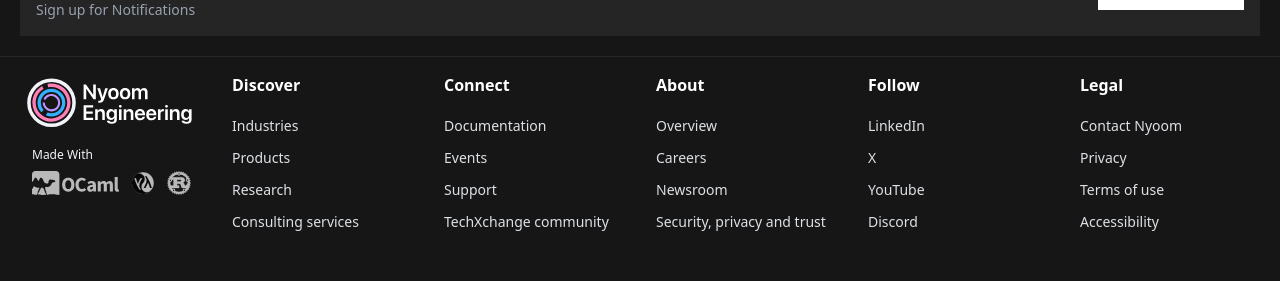
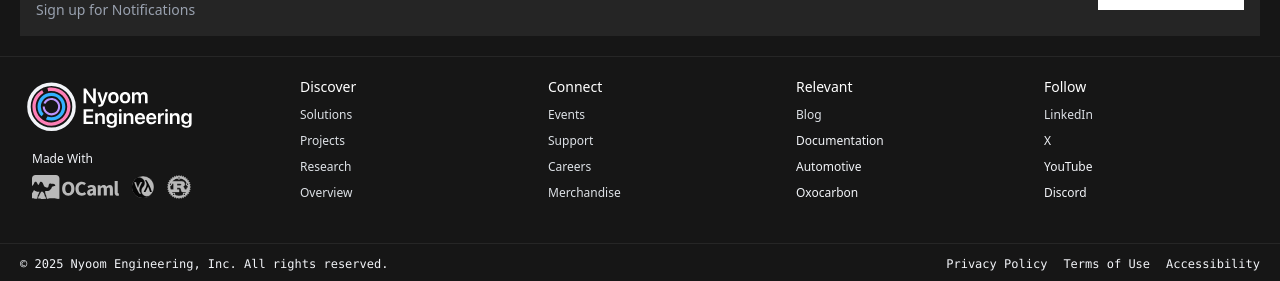
Before and after one commit to shaunsingh/test3, a Next.js app: page / in a window 1280 px wide. Shown: the part 2617-2898 px from the top of the page. Before the commit the page ends 2866 px from the top, so only its background shows below. Built offline with nearby package versions, Linux system fonts and the light colour scheme.

Commit message:
revised footer

```diff
--- a/src/components/home/footer.tsx
+++ b/src/components/home/footer.tsx
@@ -8,16 +8,18 @@ export function Footer() {
       <div className="w-full h-[1px] bg-bg2"></div>
 
       <footer className="w-full bg-bg1 text-fg1">
-        <div className="max-container padding-container p-4">
-          <div className="grid grid-cols-1 lg:grid-cols-6 gap-8">
+        {/* Grid section */}
+        <div className="max-container padding-container pt-5 pb-10">
+          {/* Main footer layout */}
+          <div className="flex flex-col sm:flex-row gap-8 items-center sm:items-start text-center sm:text-left">
             {/* Logo and Made With Section */}
-            <div className="lg:col-span-1">
+            <div className="w-full sm:w-1/3 md:w-1/4 xl:w-1/5 flex-shrink-0">
               <Link href="/" className="inline-block mb-2">
                 <Image src="/logo-baked.svg" alt="Nyoom Engineering" width={180} height={50} />
               </Link>
-              <div className="ml-1 pl-2">
+              <div className="sm:ml-1 sm:pl-2 text-center sm:text-left">
                 <p className="text-xs text-fg2 mb-2">Made With</p>
-                <div className="flex gap-3">
+                <div className="flex justify-center sm:justify-start gap-3">
                   <Image src="/technologies/ocaml-logo.svg" alt="OCaml" width={24} height={24} className="h-6 w-auto opacity-70 hover:opacity-100 transition-opacity" />
                   <Image src="/technologies/lisp-logo.svg" alt="Lisp" width={24} height={24} className="h-6 w-auto opacity-70 hover:opacity-100 transition-opacity" />
                   <Image src="/technologies/rust-logo.svg" alt="Rust" width={24} height={24} className="h-6 w-auto opacity-70 hover:opacity-100 transition-opacity" />
@@ -25,60 +27,66 @@ export function Footer() {
               </div>
             </div>
 
+            {/* Link sections */}
+            <div className="grid w-full grid-cols-2 md:grid-cols-4 gap-x-4 sm:gap-x-8 gap-y-6 justify-items-center sm:justify-items-start">
               {/* Discover */}
-            <div className="lg:col-span-1">
-              <h3 className="font-semibold mb-4 text-fg3">Discover</h3>
-              <ul className="space-y-2">
-                <li><Link href="/solutions" className="text-sm text-fg1 hover:text-fg3 transition-colors">Industries</Link></li>
-                <li><Link href="/projects" className="text-sm text-fg1 hover:text-fg3 transition-colors">Products</Link></li>
-                <li><Link href="/research" className="text-sm text-fg1 hover:text-fg3 transition-colors">Research</Link></li>
-                <li><Link href="/consulting" className="text-sm text-fg1 hover:text-fg3 transition-colors">Consulting services</Link></li>
+              <div>
+                <h3 className="text-sm font-medium mb-1 text-fg3">Discover</h3>
+                <ul className="space-y-0.5">
+                  <li><Link href="/solutions" className="text-xs text-fg1 hover:text-fg3 transition-colors">Solutions</Link></li>
+                  <li><Link href="/projects" className="text-xs text-fg1 hover:text-fg3 transition-colors">Projects</Link></li>
+                  <li><Link href="/research" className="text-xs text-fg1 hover:text-fg3 transition-colors">Research</Link></li>
+                  <li><Link href="/overview" className="text-xs text-fg1 hover:text-fg3 transition-colors">Overview</Link></li>
                 </ul>
               </div>
 
               {/* Connect */}
-            <div className="lg:col-span-1">
-              <h3 className="font-semibold mb-4 text-fg3">Connect</h3>
-              <ul className="space-y-2">
-                <li><Link href="/documentation" className="text-sm text-fg1 hover:text-fg3 transition-colors">Documentation</Link></li>
-                <li><Link href="/events" className="text-sm text-fg1 hover:text-fg3 transition-colors">Events</Link></li>
-                <li><Link href="/support" className="text-sm text-fg1 hover:text-fg3 transition-colors">Support</Link></li>
-                <li><Link href="/community" className="text-sm text-fg1 hover:text-fg3 transition-colors">TechXchange community</Link></li>
+              <div>
+                <h3 className="text-sm font-medium mb-1 text-fg3">Connect</h3>
+                <ul className="space-y-0.5">
+                  <li><Link href="/events" className="text-xs text-fg1 hover:text-fg3 transition-colors">Events</Link></li>
+                  <li><Link href="/support" className="text-xs text-fg1 hover:text-fg3 transition-colors">Support</Link></li>
+                  <li><Link href="/careers" className="text-xs text-fg1 hover:text-fg3 transition-colors">Careers</Link></li>
+                  <li><Link href="/merch" className="text-xs text-fg1 hover:text-fg3 transition-colors">Merchandise</Link></li>
                 </ul>
               </div>
 
-            {/* About */}
-            <div className="lg:col-span-1">
-              <h3 className="font-semibold mb-4 text-fg3">About</h3>
-              <ul className="space-y-2">
-                <li><Link href="/overview" className="text-sm text-fg1 hover:text-fg3 transition-colors">Overview</Link></li>
-                <li><Link href="/careers" className="text-sm text-fg1 hover:text-fg3 transition-colors">Careers</Link></li>
-                <li><Link href="/newsroom" className="text-sm text-fg1 hover:text-fg3 transition-colors">Newsroom</Link></li>
-                <li><Link href="/security" className="text-sm text-fg1 hover:text-fg3 transition-colors">Security, privacy and trust</Link></li>
+              {/* Relevant */}
+              <div>
+                <h3 className="text-sm font-medium mb-1 text-fg3">Relevant</h3>
+                <ul className="space-y-0.5">
+                  <li><Link href="/blog" className="text-xs text-fg1 hover:text-fg3 transition-colors">Blog</Link></li>
+                  <li><Link href="/docs" className="text-xs text-fg2 hover:text-fg3 transition-colors">Documentation</Link></li>
+                  <li><Link href="/automotive" className="text-xs text-fg2 hover:text-fg3 transition-colors">Automotive</Link></li>
+                  <li><Link href="/oxocarbon" className="text-xs text-fg2 hover:text-fg3 transition-colors">Oxocarbon</Link></li>
                 </ul>
               </div>
 
               {/* Follow */}
-            <div className="lg:col-span-1">
-              <h3 className="font-semibold mb-4 text-fg3">Follow</h3>
-              <ul className="space-y-2">
-                <li><Link href="https://linkedin.com" className="text-sm text-fg1 hover:text-fg3 transition-colors">LinkedIn</Link></li>
-                <li><Link href="https://x.com" className="text-sm text-fg1 hover:text-fg3 transition-colors">X</Link></li>
-                <li><Link href="https://youtube.com" className="text-sm text-fg1 hover:text-fg3 transition-colors">YouTube</Link></li>
-                <li><Link href="https://discord.com" className="text-sm text-fg1 hover:text-fg3 transition-colors">Discord</Link></li>
+              <div>
+                <h3 className="text-sm font-medium mb-1 text-fg3">Follow</h3>
+                <ul className="space-y-0.5">
+                  <li><Link href="https://linkedin.com" className="text-xs text-fg1 hover:text-fg3 transition-colors">LinkedIn</Link></li>
+                  <li><Link href="https://x.com" className="text-xs text-fg2 hover:text-fg3 transition-colors">X</Link></li>
+                  <li><Link href="https://youtube.com" className="text-xs text-fg2 hover:text-fg3 transition-colors">YouTube</Link></li>
+                  <li><Link href="https://discord.com" className="text-xs text-fg2 hover:text-fg3 transition-colors">Discord</Link></li>
                 </ul>
               </div>
+            </div>
+          </div>
+        </div>
 
-            {/* Bottom links */}
-            <div className="lg:col-span-1">
-              <h3 className="font-semibold mb-4 text-fg3">Legal</h3>
-              <ul className="space-y-2">
-                <li><Link href="/contact" className="text-sm text-fg1 hover:text-fg3 transition-colors">Contact Nyoom</Link></li>
-                <li><Link href="/privacy" className="text-sm text-fg1 hover:text-fg3 transition-colors">Privacy</Link></li>
-                <li><Link href="/terms" className="text-sm text-fg1 hover:text-fg3 transition-colors">Terms of use</Link></li>
-                <li><Link href="/accessibility" className="text-sm text-fg1 hover:text-fg3 transition-colors">Accessibility</Link></li>
-              </ul>
-            </div>
+        {/* Full-width divider */}
+        <div className="w-full h-[1px] bg-bg2"></div>
+
+        {/* Bottom bar */}
+        <div className="max-container padding-container py-3 flex flex-col md:flex-row items-center md:justify-between text-xs text-fg2 font-mono">
+          <p className="mb-1 md:mb-0">© {new Date().getFullYear()} Nyoom Engineering, Inc. All rights reserved.</p>
+
+          <div className="flex space-x-4">
+            <Link href="/privacy" className="hover:text-fg3 transition-colors">Privacy Policy</Link>
+            <Link href="/terms" className="hover:text-fg3 transition-colors">Terms of Use</Link>
+            <Link href="/accessibility" className="hover:text-fg3 transition-colors">Accessibility</Link>
           </div>
         </div>
       </footer>
```
Lines whose indentation alone changed are shown as unchanged.
